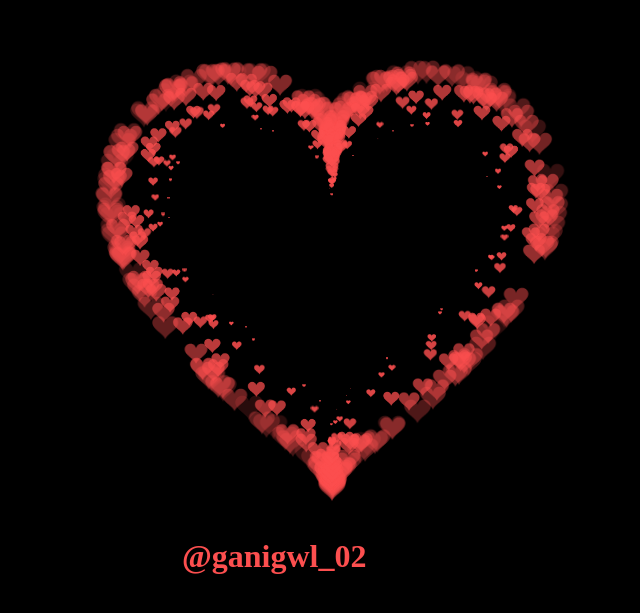
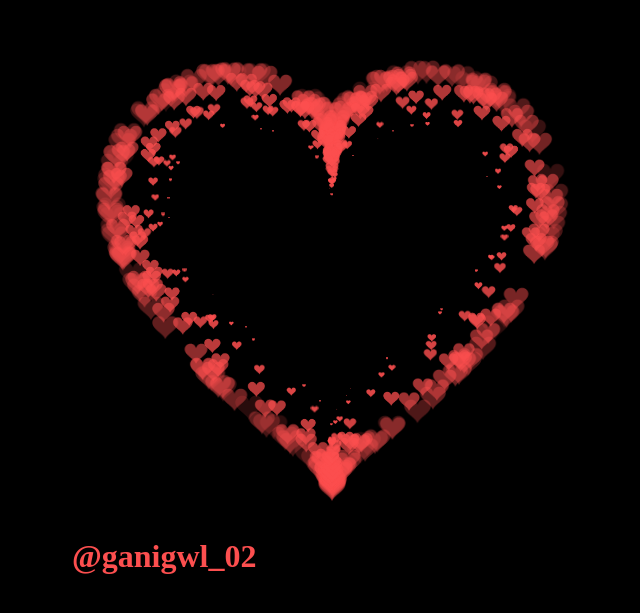
Before and after one commit to Glehnn/luv, a plain HTML site: page index.html in a window 1280 px wide. Shown: the part 123-736 px from the top of the page, without its empty margins (308-948 px from the left). Drawn offline with Linux system fonts and the light colour scheme.

Commit message:
Update index.html

```diff
--- a/index.html
+++ b/index.html
@@ -47,7 +47,7 @@ canvas {
 
  <BODY>
 
-  <h1 style="color: #fc4f4f; position: absolute; top: 640px; left: 490px;">@ganigwl_02</h1>
+  <h1 style="color: #fc4f4f; position: absolute; top: 640px; left: 380px;">@ganigwl_02</h1>
 
   <canvas id="pinkboard"></canvas>
 
```
